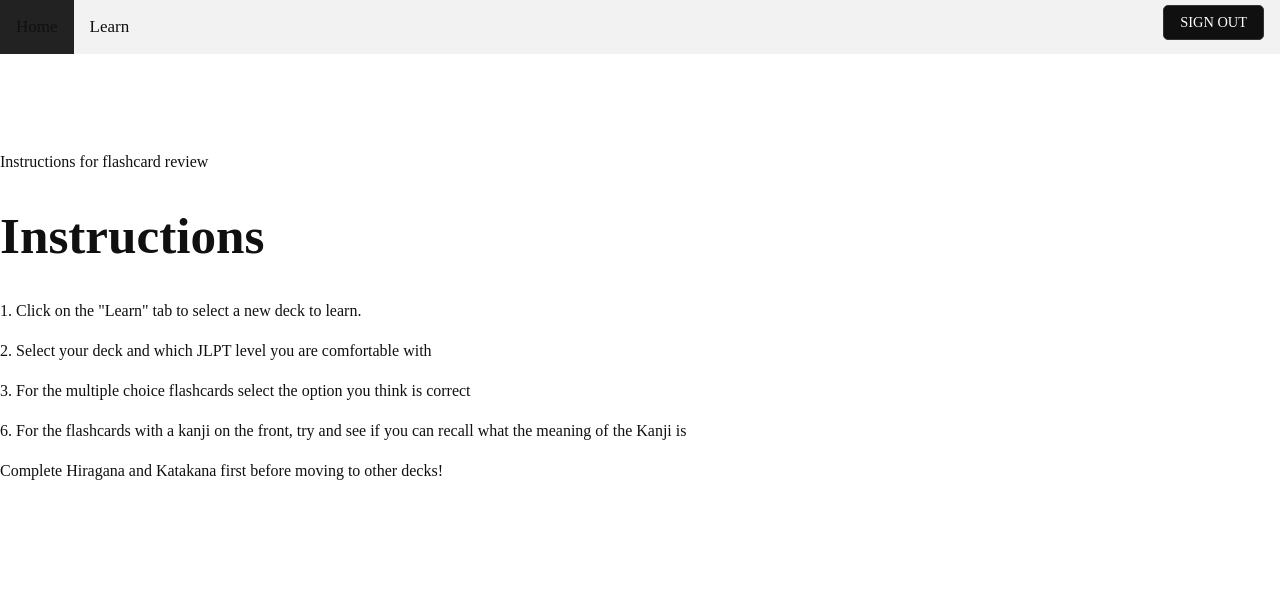
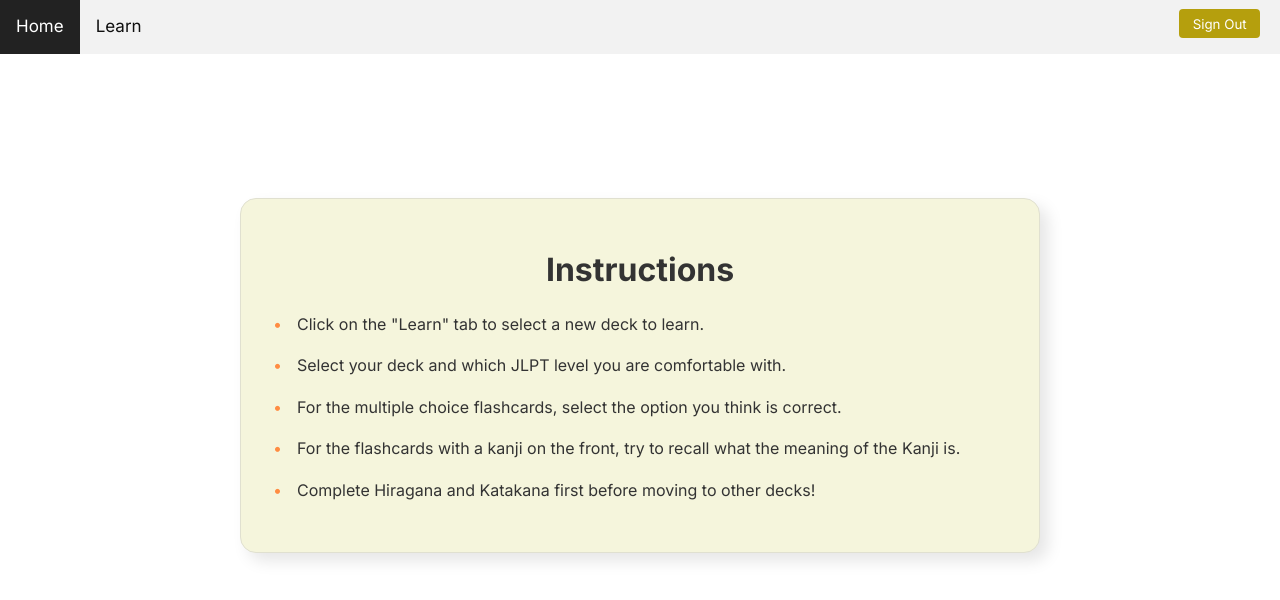
Before and after one commit to leafoffaith/jTrack_main, a React (Vite) app: page / in a window 1280 px wide. Shown: the top 600 px of the page. Built offline with nearby package versions, Linux system fonts and the light colour scheme; no server answers; what unofficial-jisho-api would draw is missing.

Commit message:
styles update

```diff
--- a/src/App.css
+++ b/src/App.css
@@ -1,10 +1,14 @@
 #root {
-  max-width: 100%;
+  width: 100%;
+  max-width: 1200px;
   margin: 0 auto;
   padding: 2rem;
   text-align: center;
   display: flex;
-  flex-direction: row;
+  flex-direction: column;
+  align-items: center;
+  justify-content: center;
+  min-height: 100vh;
 }
 
 * {
@@ -12,6 +16,22 @@
 }
 
 #page-wrap {
-  padding-bottom: 10px;
-  padding-top: 10px;
+  width: 100%;
+  max-width: 1200px;
+  margin: 0 auto;
+  padding: 1rem;
+  display: flex;
+  flex-direction: column;
+  align-items: center;
+  justify-content: center;
 }
+
+@media (max-width: 800px) {
+  #root {
+    padding: 1rem;
+  }
+
+  #page-wrap {
+    padding: 0.5rem;
+  }
+}
--- a/src/components/Home/Home.tsx
+++ b/src/components/Home/Home.tsx
@@ -1,35 +1,36 @@
-
 /**
  * @file Home.tsx is the home page for the application. It contains instructions for the user to follow
  * when using the application. It also contains a navbar component that allows the user to navigate to
  * different pages.
  * @author Shaurya Dey s.dey2@ncl.ac.uk
  */
-import { Outlet } from "react-router-dom";
+import { Outlet, useLocation } from "react-router-dom";
 import Navbar from "../Navbar/Navbar";
 import "./Home.css";
 
-
 const Home = () => {
+    const location = useLocation();
+    const isHomePage = location.pathname === '/';
 
     return (
-
         <div className="home">
             <div className="container" style={{ padding: '50px 0 100px 0' }}>
                 <Navbar />
             </div>
-            Instructions for flashcard review
-            <div>
-                <h1 className="instructions">Instructions</h1>
-                <p className="instructions">1. Click on the "Learn" tab to select a new deck to learn.</p>
-                <p>2. Select your deck and which JLPT level you are comfortable with</p>
-                <p>3. For the multiple choice flashcards select the option you think is correct</p>
-                <p>6. For the flashcards with a kanji on the front, try and see if you can recall what the meaning of the Kanji is</p>
-                <p>Complete Hiragana and Katakana first before moving to other decks!</p>
-            </div>
+            {isHomePage && (
+                <div className="instructions-container">
+                    <h1>Instructions</h1>
+                    <ul className="instructions-list">
+                        <li>Click on the "Learn" tab to select a new deck to learn.</li>
+                        <li>Select your deck and which JLPT level you are comfortable with.</li>
+                        <li>For the multiple choice flashcards, select the option you think is correct.</li>
+                        <li>For the flashcards with a kanji on the front, try to recall what the meaning of the Kanji is.</li>
+                        <li>Complete Hiragana and Katakana first before moving to other decks!</li>
+                    </ul>
+                </div>
+            )}
             {/* Outlet for children to be rendered */}
             <Outlet />
-
         </div>
     );
 }
--- a/src/components/Navbar/Navbar.css
+++ b/src/components/Navbar/Navbar.css
@@ -13,12 +13,19 @@
 
 /* Media query for responsiveness */
 @media screen and (max-width: 800px) {
-  #noDis, .navbar__right__item {
-    float: none; /* Remove float */
-    display: none; /* Display links vertically */
-    text-align: left; /* Align text to the left */
-    padding: 10px; /* Reduce padding for smaller screens */
-    font-size: 16px; /* Adjust font size */
+
+  #noDis,
+  .navbar__right__item {
+    float: none;
+    /* Remove float */
+    display: none;
+    /* Display links vertically */
+    text-align: left;
+    /* Align text to the left */
+    padding: 10px;
+    /* Reduce padding for smaller screens */
+    font-size: 16px;
+    /* Adjust font size */
   }
 
   #oc {
@@ -30,9 +37,9 @@
   }
 }
 
- menuitem {
-    display: none;
- }
+menuitem {
+  display: none;
+}
 
 /* Style the links inside the navbar */
 .navbar a {
@@ -42,11 +49,16 @@
   padding: 14px 16px;
   text-decoration: none;
   font-size: 17px;
+  transition: all 0.2s ease;
 }
 
 /* Change color on hover */
 .navbar a:hover {
   background-color: #222;
+  color: white;
+}
+
+.navbar a:hover span {
   color: white;
 }
 
@@ -65,7 +77,8 @@
 
 /* Style the input field inside the navbar */
 .navbar .input-field {
-  width: 300px; /* Full-width */
+  width: 300px;
+  /* Full-width */
   /* Rounded borders */
   border: 2px solid #444;
   border-radius: 10px;
--- a/src/components/Navbar/Navbar.tsx
+++ b/src/components/Navbar/Navbar.tsx
@@ -56,21 +56,14 @@ const Navbar = () => {
     }
   }
 
-  //dropdown state
-  //handle logout
-  async function signOut() {
-    const { error } = await supaClient.auth.signOut()
-
+  const signOut = async () => {
+    const { error } = await supaClient.auth.signOut();
     if (error) {
-      console.log('Error signing out:', error.message)
-    } else {
-      console.log('Signed out successfully')
+      console.error('Error signing out:', error.message);
     }
-
-  }
+  };
 
   return (
-
     <>
       <div id="oc" className="navbar">
         <div className="navbar__left">
@@ -97,7 +90,7 @@ const Navbar = () => {
             </span> */}
         <span className="navbar__right__item input-container">
           {/* <input id="Search" type="text" placeholder="Search for Kanji, Sentences and more" className="input-field" /> */}
-          <button onClick={signOut}>Sign Out</button>
+          <button onClick={() => void signOut()}>Sign Out</button>
         </span>
       </div>
     </>
--- a/src/components/SuperMemo/HiraganaScheduler.tsx
+++ b/src/components/SuperMemo/HiraganaScheduler.tsx
@@ -131,6 +131,7 @@ const HiraganaScheduler = (): JSX.Element => {
       <div className="header-navbar">
         <Navbar />
       </div>
+      <div className="main-content">
         {currentFlashcard && isDue ? (
           <div>
             <Flashcard
@@ -149,6 +150,7 @@ const HiraganaScheduler = (): JSX.Element => {
           </div>
         )}
       </div>
+    </div>
   );
 };
 
--- a/src/index.css
+++ b/src/index.css
@@ -1,7 +1,10 @@
+@import url('https://fonts.googleapis.com/css2?family=Inter:wght@400;500;600;700&display=swap');
+
 :root {
   flex: none;
   line-height: 1.5;
   font-weight: 400;
+  font-family: 'Inter', -apple-system, BlinkMacSystemFont, 'Segoe UI', Roboto, Oxygen, Ubuntu, Cantarell, sans-serif;
 
   color-scheme: light dark;
   color: rgba(0, 0, 0, 0.87);
@@ -12,110 +15,279 @@
   -webkit-font-smoothing: antialiased;
   -moz-osx-font-smoothing: grayscale;
   -webkit-text-size-adjust: 100%;
+  text-size-adjust: 100%;
 }
 
 * {
-  font-family: 'Dank Mono';
+  box-sizing: border-box;
+  font-family: 'Inter', -apple-system, BlinkMacSystemFont, 'Segoe UI', Roboto, Oxygen, Ubuntu, Cantarell, sans-serif;
 }
-/* Card */
-/* Buttons that are displayed vertically and have a fixed with*/
-.buttons {
+
+body {
+  margin: 0;
+  min-width: 320px;
+  min-height: 100vh;
+  display: flex;
+  flex-direction: column;
+}
+
+#root {
+  width: 100%;
+  max-width: 1000px;
+  margin: 0 auto;
+  padding: 1rem;
+  text-align: center;
+  flex: 1;
+  display: flex;
+  flex-direction: column;
+}
+
+.header-navbar {
+  background-color: #ffffff;
+  border-bottom: none;
+}
+
+/* Instructions styling */
+.instructions-container {
+  max-width: 800px;
+  margin: 2rem auto;
+  padding: 2rem;
+  text-align: left;
+  background-color: #f5f5dc;
+  border-radius: 1rem;
+  border: 1px solid #e0e0d0;
+  box-shadow:
+    8px 8px 16px rgba(0, 0, 0, 0.1),
+    -8px -8px 16px rgba(255, 255, 255, 0.8);
+}
+
+.instructions-container h1 {
+  color: #333;
+  margin-bottom: 1.5rem;
+  font-size: 2rem;
+  text-align: center;
+}
+
+.instructions-list {
+  list-style-type: none;
+  padding: 0;
+  margin: 1rem 0;
+}
+
+.instructions-list li {
+  margin: 1rem 0;
+  padding-left: 1.5rem;
+  position: relative;
+  line-height: 1.6;
+  color: #333;
+}
+
+.instructions-list li::before {
+  content: "•";
+  position: absolute;
+  left: 0;
+  color: #ff8c42;
+}
+
+/* Card and deck styling */
+.cardDeck {
   display: flex;
   flex-direction: column;
   align-items: center;
   justify-content: center;
-  margin: auto;
-  width: 80%;
+  padding: 2rem;
+  border-radius: 1rem;
+  background-color: #f5f5dc;
+  border: 1px solid #e0e0d0;
+  transition: all 0.3s ease;
+  position: relative;
 }
 
-
-.buttons-deck {
-  display: flex;
-  flex-direction: row;
-  align-items: center;
-  justify-content: center;
-  margin: auto;
-  width: 80%;
-}/* Shared styles for buttons */
-.cardDeck button,
-.card button {
-  background-color: hsl(52, 87%, 38%);
-  color: white;
-  padding: 0.5em 1em;
-  border-radius: 0.3em;
-  border: none;
-  cursor: pointer;
-  margin-left: 0.3em;
-  margin-right: 0.3em;
-  margin-bottom: 0.3em;
+.cardDeck:hover {
+  transform: translateY(-5px);
+  box-shadow:
+    8px 8px 16px rgba(0, 0, 0, 0.1),
+    -8px -8px 16px rgba(255, 255, 255, 0.8);
 }
 
-/* Styles for correctButton */
-.cardDeck .correctButton button {
-  background-color: hsl(108, 87%, 42%);
+.cardDeck h2 {
+  margin: 0.5rem 0;
+  font-size: 1.5rem;
+  color: #333;
+  text-transform: uppercase;
+  letter-spacing: 1px;
 }
 
-/* Styles for incorrectButton */
-.cardDeck .incorrectButton button {
-  background-color: hsl(0, 100%, 55%);
+.cardDeck button {
+  width: 100%;
+  max-width: 200px;
+  margin-top: 1.5rem;
+  background-color: #ff8c42;
+  /* Orange accent */
+  color: white;
+  border: none;
+  padding: 0.8rem 1.5rem;
+  border-radius: 0.5rem;
+  font-weight: 600;
+  transition: all 0.2s ease;
 }
 
-.cardDeck button:hover,
-.card button:hover {
-  background-color: hsl(35, 75%, 48%);
+.cardDeck button:hover {
+  background-color: #ff7b2d;
+  /* Darker orange on hover */
+  transform: translateY(-2px);
 }
 
-
 .card {
-  height: 100%;
+  width: 800px !important;
+  min-height: 300px;
+  margin: 1rem auto;
   display: flex;
   flex-direction: column;
   justify-content: center;
   align-items: center;
   position: relative;
-  border-radius: .25rem;
-  box-shadow: 0 0 5px 2px rgba(0, 0, 0, .3);
-  background-color: white;
+  border-radius: 1rem;
+  background-color: #f5f5dc;
+  border: 1px solid #e0e0d0;
+  transition: all 0.3s ease;
   transform-style: preserve-3d;
-  transition: 150ms;
   cursor: pointer;
   transform: perspective(1000px) rotateY(var(--rotate-y, 0)) translateY(var(--translate-y, 0));
+  padding: 2rem;
+}
+
+.card:hover {
+  transform: translateY(-5px);
+  box-shadow:
+    8px 8px 16px rgba(0, 0, 0, 0.1),
+    -8px -8px 16px rgba(255, 255, 255, 0.8);
+}
+
+.card .front,
+.card .back {
+  position: absolute;
+  width: 100%;
+  height: 100%;
+  padding: 2rem;
+  backface-visibility: hidden;
+  display: flex;
+  flex-direction: column;
+  justify-content: center;
+  align-items: center;
+}
+
+.card .back {
+  transform: rotateY(180deg);
+}
+
+.card h2 {
+  font-size: 4rem;
+  margin: 1rem 0;
+  color: #333;
+  text-align: center;
+  font-weight: 600;
+  line-height: 1.2;
+  letter-spacing: 0.1em;
+}
+
+.card p {
+  font-size: 1.5rem;
+  margin: 1rem 0;
+  color: #333;
+  text-align: center;
+  line-height: 1.4;
+}
+
+/* Remove old image styles */
+.cardDeck img {
+  display: none;
+}
+
+/* Responsive adjustments */
+@media (max-width: 1024px) {
+  .buttons-deck {
+    grid-template-columns: repeat(2, 1fr);
+  }
+}
+
+@media (max-width: 768px) {
+  .buttons-deck {
+    grid-template-columns: 1fr;
+    width: 95%;
+  }
+
+  .cardDeck {
+    max-width: 400px;
+    margin: 0 auto;
+  }
+}
+
+@media (max-width: 800px) {
+  #root {
+    padding: 1rem;
+  }
+
+  .main-content {
+    margin-top: 60px;
+    /* Adjust for smaller navbar on mobile */
+  }
+
+  .buttons-deck {
+    flex-direction: column;
+    width: 90%;
+  }
+
+  .card {
+    height: 250px;
+  }
+
+  .cardDeck {
+    flex-direction: column;
+    width: 90%;
+  }
+}
+
+@media (max-width: 480px) {
+  #root {
+    padding: 0.5rem;
+  }
+
+  .main-content {
+    margin-top: 50px;
+    /* Further adjust for very small screens */
+  }
+
+  .card {
+    height: 200px;
+  }
+
+  .buttons {
+    width: 90%;
+  }
+}
+
+@media (max-width: 850px) {
+  .card {
+    width: 95%;
+    margin: 1rem auto;
+  }
+
+  .card h2 {
+    font-size: 3rem;
+  }
+
+  .card p {
+    font-size: 1.3rem;
+  }
+
+  .card .stroke-order {
+    font-size: 4rem;
+  }
 }
 
 img {
   height: 200px;
-}
-
-.cardDeck {
-  margin: 1em;
-  height: 100%;
-  display: flex;
-  flex-direction: row;
-  justify-content: center;
-  align-items: center;
-  position: relative;
-  border-radius: .25rem;
-  box-shadow: 0 0 5px 2px rgba(0, 0, 0, .3);
-  background-color: white;
-  transform-style: preserve-3d;
-  transition: 150ms;
-  cursor: pointer;
-}
-
-/* At smaller viewport .cardDeck should be the flex direction column or vertical */
-@media (max-width: 800px) {
-  .buttons-deck {
-    display: flex;
-    flex-direction: column;
-    align-items: center;
-  }
-}
-
-
-.cardDeck:hover,
-.card:hover {
-  --translate-y: -2px;
-  box-shadow: 0 0 5px 2px rgba(0, 0, 0, .5);
 }
 
 .card.flip {
@@ -143,27 +315,10 @@ img {
 }
 
 .stroke-order {
-   font-family: KanjiStrokeOrders;
-   font-size: 100px;
-   margin: -20px 0 0 -20px;
-   padding: none;
-}
-
-a {
-  font-weight: 500;
-  color: #646cff;
-  text-decoration: inherit;
-}
-a:hover {
-  color: #535bf2;
-}
-
-body {
+  font-size: 5rem;
   margin: 0;
-  display: flex;
-  /* place-items: center; */
-  min-width: 320px;
-  min-height: 100vh;
+  padding: 0;
+  line-height: 1;
 }
 
 h1 {
@@ -171,20 +326,6 @@ h1 {
   line-height: 1.1;
 }
 
-button {
-  border-radius: 8px;
-  border: 1px solid transparent;
-  padding: 0.6em 1.2em;
-  font-size: 1em;
-  font-weight: 500;
-  font-family: inherit;
-  background-color: #1a1a1a;
-  cursor: pointer;
-  transition: border-color 0.25s;
-}
-button:hover {
-  border-color: #646cff;
-}
 button:focus,
 button:focus-visible {
   outline: 4px auto -webkit-focus-ring-color;
@@ -195,14 +336,15 @@ button:focus-visible {
     color: #213547;
     background-color: #ffffff;
   }
+
   a:hover {
     color: #747bff;
   }
+
   button {
     background-color: #f9f9f9;
   }
 }
-
 
 /* === */
 
@@ -220,19 +362,19 @@ body {
 
   padding: 0;
   margin: 0;
-  font-family: 'Dank Mono';
+  font-family: 'Inter', -apple-system, BlinkMacSystemFont, 'Segoe UI', Roboto, Oxygen, Ubuntu, Cantarell, sans-serif;
   background-color: var(--custom-color);
 }
 
 * {
   color: var(--custom-bg-color);
-  font-family: 'Dank Mono';
+  font-family: 'Inter', -apple-system, BlinkMacSystemFont, 'Segoe UI', Roboto, Oxygen, Ubuntu, Cantarell, sans-serif;
   box-sizing: border-box;
 }
 
 /* class navbar right item */
 .navbar__right__item:hover {
-  color:white
+  color: white
 }
 
 html,
@@ -250,15 +392,18 @@ body,
   margin-left: auto;
   margin-right: auto;
 }
+
 .row {
   position: relative;
   width: 100%;
 }
+
 .row [class^='col'] {
   float: left;
   margin: 0.5rem 2%;
   min-height: 0.125rem;
 }
+
 .col-1,
 .col-2,
 .col-3,
@@ -273,52 +418,67 @@ body,
 .col-12 {
   width: 96%;
 }
+
 .col-1-sm {
   width: 4.33%;
 }
+
 .col-2-sm {
   width: 12.66%;
 }
+
 .col-3-sm {
   width: 21%;
 }
+
 .col-4-sm {
   width: 29.33%;
 }
+
 .col-5-sm {
   width: 37.66%;
 }
+
 .col-6-sm {
   width: 46%;
 }
+
 .col-7-sm {
   width: 54.33%;
 }
+
 .col-8-sm {
   width: 62.66%;
 }
+
 .col-9-sm {
   width: 71%;
 }
+
 .col-10-sm {
   width: 79.33%;
 }
+
 .col-11-sm {
   width: 87.66%;
 }
+
 .col-12-sm {
   width: 96%;
 }
+
 .row::after {
   content: '';
   display: table;
   clear: both;
 }
+
 .hidden-sm {
   display: none;
 }
 
 @media only screen and (min-width: 33.75em) {
+
   /* 540px */
   .container {
     width: 80%;
@@ -326,49 +486,63 @@ body,
 }
 
 @media only screen and (min-width: 45em) {
+
   /* 720px */
   .col-1 {
     width: 4.33%;
   }
+
   .col-2 {
     width: 12.66%;
   }
+
   .col-3 {
     width: 21%;
   }
+
   .col-4 {
     width: 29.33%;
   }
+
   .col-5 {
     width: 37.66%;
   }
+
   .col-6 {
     width: 46%;
   }
+
   .col-7 {
     width: 54.33%;
   }
+
   .col-8 {
     width: 62.66%;
   }
+
   .col-9 {
     width: 71%;
   }
+
   .col-10 {
     width: 79.33%;
   }
+
   .col-11 {
     width: 87.66%;
   }
+
   .col-12 {
     width: 96%;
   }
+
   .hidden-sm {
     display: block;
   }
 }
 
 @media only screen and (min-width: 60em) {
+
   /* 960px */
   .container {
     width: 75%;
@@ -407,41 +581,53 @@ input[disabled] {
   display: block;
   width: 100%;
 }
+
 .inline-block {
   display: inline-block;
   width: 100%;
 }
+
 .flex {
   display: flex;
 }
+
 .flex.column {
   flex-direction: column;
 }
+
 .flex.row {
   flex-direction: row;
 }
+
 .flex.flex-1 {
   flex: 1 1 0;
 }
+
 .flex-end {
   justify-content: flex-end;
 }
+
 .flex-center {
   justify-content: center;
 }
+
 .items-center {
   align-items: center;
 }
+
 .text-sm {
   font-size: 0.8rem;
   font-weight: 300;
 }
+
 .text-right {
   text-align: right;
 }
+
 .font-light {
   font-weight: 300;
 }
+
 .opacity-half {
   opacity: 50%;
 }
@@ -450,37 +636,77 @@ input[disabled] {
 
 button,
 .button {
-  color: var(--custom-color);
-  border: var(--custom-border);
-  background-color: var(--custom-bg-color);
-  display: inline-block;
-  text-align: center;
-  border-radius: var(--custom-border-radius);
-  padding: 0.5rem 1rem;
+  background-color: hsl(52, 87%, 38%);
+  color: white;
+  border: none;
+  padding: 0.5em 1em;
+  border-radius: 0.3em;
   cursor: pointer;
-  text-align: center;
-  font-size: 0.9rem;
-  text-transform: uppercase;
+  margin: 0.3em;
+  transition: background-color 0.2s ease;
 }
 
-button.primary,
-.button.primary {
-  background-color: var(--custom-color-brand);
-  border: 1px solid var(--custom-color-brand);
+button:hover,
+.button:hover {
+  background-color: hsl(35, 75%, 48%);
+}
+
+/* Link styling */
+a {
+  color: #646cff;
+  text-decoration: inherit;
+}
+
+a:hover {
+  color: #535bf2;
+}
+
+.main-content {
+  margin-top: 80px;
+  width: 100%;
+  flex: 1;
+  display: flex;
+  flex-direction: column;
+  align-items: center;
+}
+
+/* Buttons that are displayed vertically and have a fixed width */
+.buttons {
+  display: flex;
+  flex-direction: column;
+  align-items: center;
+  justify-content: center;
+  margin: 1rem auto;
+  width: 80%;
+  max-width: 400px;
+}
+
+.buttons-deck {
+  display: grid;
+  grid-template-columns: repeat(3, 1fr);
+  gap: 1rem;
+  margin: 1rem auto;
+  width: 90%;
+  max-width: 1200px;
+  padding: 1rem;
+}
+
+/* Styles for correctButton */
+.cardDeck .correctButton button {
+  background-color: hsl(108, 87%, 42%);
+}
+
+/* Styles for incorrectButton */
+.cardDeck .incorrectButton button {
+  background-color: hsl(0, 100%, 55%);
 }
 
 /* Widgets */
-.cardDeck {
-  display: flex;
-  flex-direction: column;
-}
-
 .cardDeck,
 .card {
-  width: 100%;
-  border: var(--custom-border);
-  border-radius: var(--custom-border-radius);
-  padding: var(--custom-spacing);
+  background-color: #ffffff;
+  border: 1px solid #e0e0e0;
+  box-shadow: 0 0 5px 2px rgba(0, 0, 0, 0.1);
 }
 
 .avatar {
@@ -488,9 +714,11 @@ button.primary,
   overflow: hidden;
   max-width: 100%;
 }
+
 .avatar.image {
   object-fit: cover;
 }
+
 .avatar.no-image {
   background-color: #333;
   border: 1px solid rgb(200, 200, 200);
@@ -508,10 +736,11 @@ button.primary,
   border-top: var(--custom-border);
   background-color: var(--custom-bg-color);
 }
+
 /* Achievements */
 
 .locked-layer {
- opacity: 0.5;
+  opacity: 0.5;
 }
 
 .grid-container {
@@ -537,38 +766,11 @@ button.primary,
   }
 }
 
-
-/* .footer div {
-  padding: var(--custom-spacing);
-  display: flex;
-  align-items: center;
-  width: 100%;
-}
-.footer div > img {
-  height: 20px;
-  margin-left: 10px;
-}
-.footer > div:first-child {
-  display: none;
-}
-.footer > div:nth-child(2) {
-  justify-content: left;
-} */
-/*
-@media only screen and (min-width: 60em) {
-
-  .footer > div:first-child {
-    display: flex;
-  }
-  .footer > div:nth-child(2) {
-    justify-content: center;
-  }
-} */
-
 @keyframes spin {
   from {
     transform: rotate(0deg);
   }
+
   to {
     transform: rotate(360deg);
   }
@@ -597,7 +799,7 @@ button.primary,
   gap: 20px;
 }
 
-.form-widget > .button {
+.form-widget>.button {
   display: flex;
   align-items: center;
   justify-content: center;
@@ -611,7 +813,7 @@ button.primary,
   background-color: #2a2a2a;
 }
 
-.form-widget .button > .loader {
+.form-widget .button>.loader {
   width: 17px;
   animation: spin 1s linear infinite;
   filter: invert(1);
@@ -646,3 +848,23 @@ button.primary,
 .header-navbar {
   margin-bottom: 50px;
 }
+
+/* Flashcard specific styles */
+.flashcard.card {
+  width: 800px;
+  min-height: 300px;
+  margin: 1rem auto;
+  display: flex;
+  flex-direction: column;
+  justify-content: center;
+  align-items: center;
+  position: relative;
+  border-radius: 1rem;
+  background-color: #f5f5dc;
+  border: 1px solid #e0e0d0;
+  transition: all 0.3s ease;
+  transform-style: preserve-3d;
+  cursor: pointer;
+  transform: perspective(1000px) rotateY(var(--rotate-y, 0)) translateY(var(--translate-y, 0));
+  padding: 2rem;
+}
```
Also changed, not shown: src/components/DeckSelect/DeckSelect.tsx (+4 -13 lines). Lines whose indentation alone changed are shown as unchanged.
